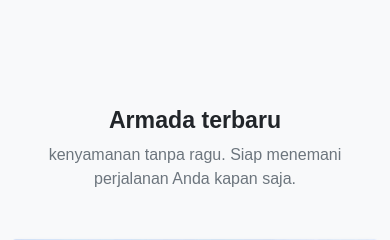
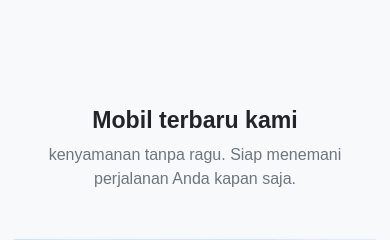
Before and after one commit to Maulanasya/rentiera-rentalMobil, a PHP site: page / in a window 390 px wide. Shown: the part 3389-3629 px from the top of the page. Run offline with PHP 8.4, Linux system fonts and the light colour scheme; data comes from the database, SQL or seed files in the repository.

Commit message:
update mobile interface

```diff
--- a/home.php
+++ b/home.php
@@ -192,7 +192,7 @@
     <div class="container">
 
         <div class="text-center mb-5" data-aos="fade-down">
-            <h3 class="fw-bold">Armada terbaru</h3>
+            <h3 class="fw-bold">Mobil terbaru kami</h3>
             <p class="text-secondary">kenyamanan tanpa ragu. Siap menemani perjalanan Anda kapan saja.</p>
         </div>
 
```
